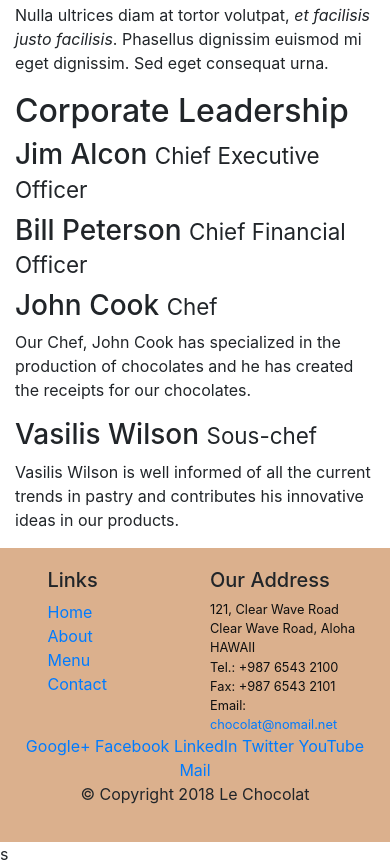
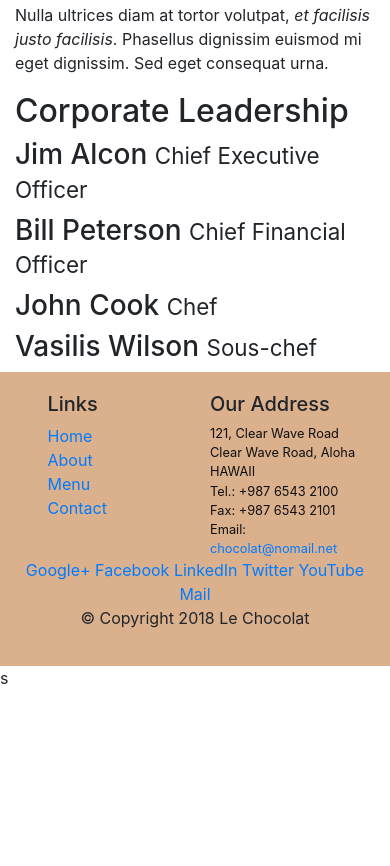
Before and after one commit to JimKos21/leChocolat, a website: page aboutus.html in a window 390 px wide. Shown: the part 651-1517 px from the top of the page. After the commit the page ends 1341 px from the top, so only its background shows below. Drawn offline with nearby package versions, Linux system fonts and the light colour scheme.

Commit message:
Bootstrap Assignment 1 Task 3

```diff
--- a/aboutus.html
+++ b/aboutus.html
@@ -58,10 +58,10 @@
                 <p class="d-none d-sm-block">Bill Peterson is the CFO of our company. He is responsible for all the financial decisions of our
                     company. </p>
                 <h3>John Cook <small>Chef</small></h3>
-                <p contenteditable="d-none d-sm-block">Our Chef, John Cook has specialized in the production of chocolates and he has created the receipts
+                <p class="d-none d-sm-block">Our Chef, John Cook has specialized in the production of chocolates and he has created the receipts
                     for our chocolates. </p>
                 <h3>Vasilis Wilson <small>Sous-chef </small></h3>
-                <p>Vasilis Wilson is well informed of all the current trends in pastry and contributes his innovative
+                <p class="d-none d-sm-block">Vasilis Wilson is well informed of all the current trends in pastry and contributes his innovative
                     ideas in our products. </p>
             </div>
         </div>
```
